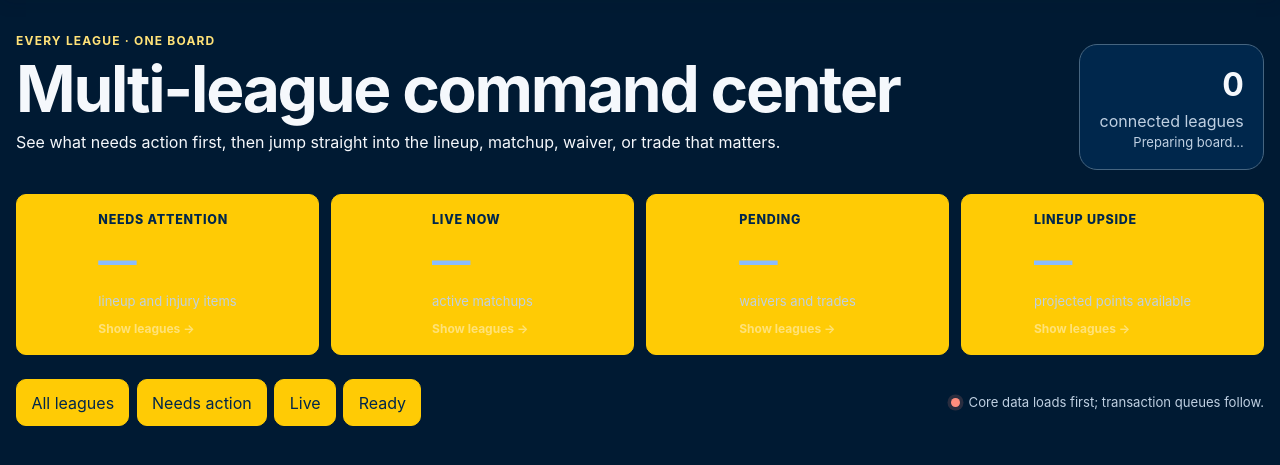
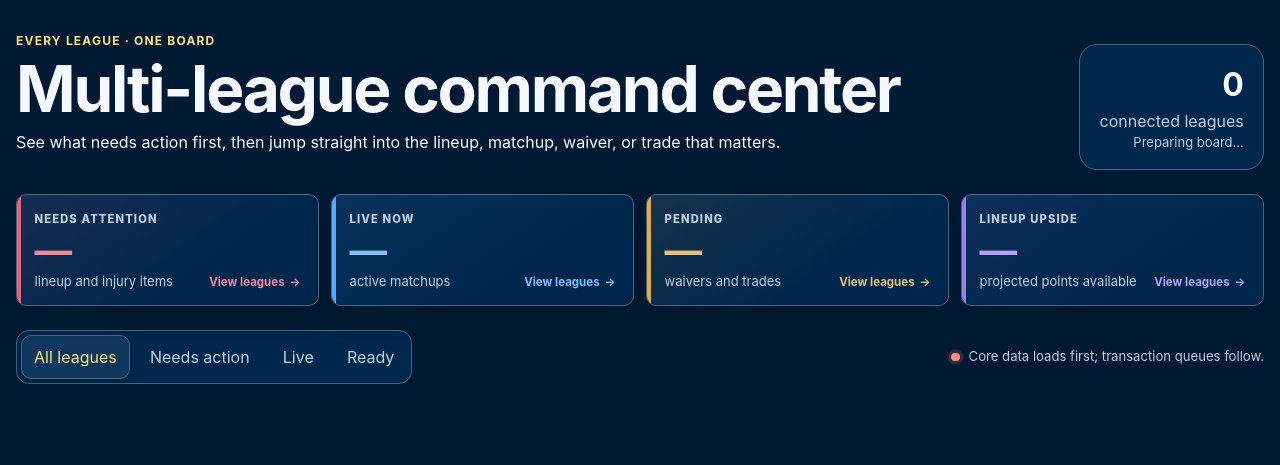
Before and after one commit to mwilson2024/FFwebsite, a Python web app: template src/weekly_projections/web/templates/command_center.html in a window 1280 px wide. Shown: the part 119-584 px from the top of the page. Run offline with Jinja, Linux system fonts and the light colour scheme; the template is opened without the code that fills it, so the values that code supplies are empty.

Commit message:
Polish command center summary cards

```diff
--- a/src/weekly_projections/web/static/command-center-polish.css
+++ b/src/weekly_projections/web/static/command-center-polish.css
@@ -1,8 +1,6 @@
-/* Blue/violet game-day accents replace the former green Command Center palette. */
-.command-overview strong,
-.command-mini-metrics strong {
-  color: #8bbcff;
-}
+/* Theme-safe Command Center accents. Keep interactive summaries looking like
+   dashboard cards instead of large primary-action buttons. */
+.command-mini-metrics strong { color: #8bbcff; }
 
 .command-toolbar button.active,
 .league-badge,
@@ -26,22 +24,73 @@
 .command-chance b { background: linear-gradient(90deg, #6fa8ff, #a78bfa); }
 
 .command-overview button {
+  --metric-accent: #6fa8ff;
+  --metric-color: color-mix(in srgb, var(--metric-accent) 72%, var(--site-text, #fff));
+  position: relative;
+  overflow: hidden;
   display: grid;
-  gap: .15rem;
-  min-height: 7rem;
-  padding: 1rem 1.1rem;
+  grid-template-columns: minmax(0, 1fr) auto;
+  align-content: center;
+  gap: .1rem .75rem;
+  min-height: 8rem;
+  padding: 1rem 1.1rem .9rem;
   border: 1px solid var(--line, #315477);
-  border-radius: 18px;
-  background: var(--panel, #082f53);
-  color: inherit;
+  border-radius: 16px;
+  background: linear-gradient(
+    145deg,
+    color-mix(in srgb, var(--metric-accent) 9%, var(--site-panel, #082f53)),
+    var(--site-panel, #082f53) 65%
+  );
+  color: var(--site-text, inherit);
   font: inherit;
   text-align: left;
   cursor: pointer;
-  transition: border-color .16s ease, box-shadow .16s ease, transform .16s ease;
+  box-shadow: inset 0 1px rgba(255, 255, 255, .035), 0 10px 28px rgba(0, 0, 0, .1);
+  transition: border-color .16s ease, box-shadow .16s ease, transform .16s ease, background .16s ease;
+}
+
+.command-overview button::before {
+  content: "";
+  position: absolute;
+  inset: 0 auto 0 0;
+  width: 4px;
+  background: var(--metric-accent);
+}
+
+.command-overview button[data-command-overview-filter="action"] { --metric-accent: #f05f75; }
+.command-overview button[data-command-overview-filter="live"] { --metric-accent: #5aa7ff; }
+.command-overview button[data-command-overview-filter="pending"] { --metric-accent: #e8aa3c; }
+.command-overview button[data-command-overview-filter="upside"] { --metric-accent: #9a82ed; }
+
+.command-overview button > span {
+  grid-column: 1 / -1;
+  color: var(--site-muted, #91a9cb);
+  font-size: .7rem;
+  letter-spacing: .1em;
+}
+
+.command-overview button > strong {
+  grid-column: 1;
+  margin-top: .12rem;
+  color: var(--metric-color);
+  font-size: clamp(1.8rem, 3vw, 2.35rem);
+  font-variant-numeric: tabular-nums;
+  line-height: 1.08;
+}
+
+.command-overview button > small {
+  grid-column: 1;
+  color: var(--site-muted, #91a9cb);
+  line-height: 1.35;
 }
 
 .command-overview button:hover {
-  border-color: #7da8ff;
+  border-color: var(--metric-accent);
+  background: linear-gradient(
+    145deg,
+    color-mix(in srgb, var(--metric-accent) 14%, var(--site-panel, #082f53)),
+    var(--site-panel, #082f53) 68%
+  );
   transform: translateY(-2px);
 }
 
@@ -51,19 +100,80 @@
 }
 
 .command-overview button[aria-pressed="true"] {
-  border-color: #7da8ff;
-  box-shadow: 0 0 0 2px rgba(125, 168, 255, .22), 0 12px 32px rgba(0, 0, 0, .18);
+  border-color: var(--metric-accent);
+  box-shadow: 0 0 0 2px color-mix(in srgb, var(--metric-accent) 26%, transparent), 0 12px 32px rgba(0, 0, 0, .18);
 }
 
 .command-overview button > b {
-  margin-top: .4rem;
-  color: var(--site-link, #8bbcff);
-  font-size: .75rem;
+  grid-column: 2;
+  grid-row: 2 / span 2;
+  align-self: end;
+  display: inline-flex;
+  align-items: center;
+  gap: .3rem;
+  color: var(--metric-color);
+  font-size: .72rem;
+  white-space: nowrap;
 }
 
-.command-overview button[aria-pressed="true"] > b { color: #ffc845; }
+.command-overview button > b i { font-style: normal; transition: transform .16s ease; }
+.command-overview button:hover > b i { transform: translateX(3px); }
+.command-overview button[aria-pressed="true"] > b { color: var(--metric-color); }
 .command-overview button[aria-pressed="true"] > b::before { content: "✓ "; }
 
+.command-toolbar > div {
+  padding: .25rem;
+  border: 1px solid var(--site-line, #315477);
+  border-radius: 13px;
+  background: var(--site-panel, #082f53);
+}
+
+/* themes.css intentionally turns generic buttons into primary actions. These
+   two Command Center groups are navigation surfaces, so opt them back out. */
+html[data-theme] .command-overview button {
+  border-color: var(--site-line) !important;
+  background: linear-gradient(
+    145deg,
+    color-mix(in srgb, var(--metric-accent) 9%, var(--site-panel)),
+    var(--site-panel) 65%
+  ) !important;
+  color: var(--site-text) !important;
+  box-shadow: inset 0 1px rgba(255, 255, 255, .035), 0 10px 28px rgba(0, 0, 0, .1) !important;
+}
+
+html[data-theme] .command-overview button:is(:hover,[aria-pressed="true"]) {
+  border-color: var(--metric-accent) !important;
+}
+
+html[data-theme] .command-overview button[aria-pressed="true"] {
+  box-shadow: 0 0 0 2px color-mix(in srgb, var(--metric-accent) 26%, transparent), 0 12px 32px rgba(0, 0, 0, .18) !important;
+}
+
+html[data-theme] .command-toolbar button {
+  min-height: 38px;
+  padding: .48rem .75rem;
+  border-color: transparent !important;
+  border-radius: 9px;
+  background: transparent !important;
+  color: var(--site-muted) !important;
+  box-shadow: none !important;
+}
+
+html[data-theme] .command-toolbar button:hover {
+  background: var(--site-hover) !important;
+  color: var(--site-text) !important;
+}
+
+html[data-theme] .command-toolbar button.active {
+  border-color: var(--site-line) !important;
+  background: var(--site-raised) !important;
+  color: var(--site-link) !important;
+  box-shadow: 0 3px 10px rgba(0, 0, 0, .14) !important;
+}
+
 @media (max-width: 650px) {
-  .command-overview button { min-height: 6.5rem; padding: .8rem; }
+  .command-overview button { min-height: 7.25rem; padding: .85rem .9rem .75rem; }
+  .command-overview button > b { grid-column: 1 / -1; grid-row: auto; margin-top: .35rem; }
+  .command-toolbar > div { width: 100%; display: grid; grid-template-columns: repeat(4, minmax(0, 1fr)); }
+  html[data-theme] .command-toolbar button { padding-inline: .35rem; font-size: .75rem; }
 }
--- a/src/weekly_projections/web/templates/command_center.html
+++ b/src/weekly_projections/web/templates/command_center.html
@@ -9,7 +9,7 @@
   <link rel="stylesheet" href="/static/workspace.css?v=3">
   <link rel="stylesheet" href="/static/command-center.css?v=20261014-overview-links">
   <link rel="stylesheet" href="/static/command-center-live.css?v=3">
-  <link rel="stylesheet" href="/static/command-center-polish.css?v=20261014-overview-links">
+  <link rel="stylesheet" href="/static/command-center-polish.css?v=20261018-summary-restyle">
   <link rel="stylesheet" href="/static/lions.css?v=1">
   <script src="/static/command-center.js?v=20261014-overview-links" defer></script>
   {% include '_theme_assets.html' %}
@@ -26,10 +26,10 @@
       <div class="command-hero-status"><strong>{{ leagues|length }}</strong><span>connected leagues</span><small id="command-load-progress">Preparing board…</small></div>
     </section>
     <section class="command-overview" aria-label="Portfolio summary" aria-live="polite">
-      <button type="button" data-command-overview-filter="action" aria-pressed="false" aria-controls="command-board"><span>Needs attention</span><strong id="command-action-count">—</strong><small>lineup and injury items</small><b>Show leagues →</b></button>
-      <button type="button" data-command-overview-filter="live" aria-pressed="false" aria-controls="command-board"><span>Live now</span><strong id="command-live-count">—</strong><small>active matchups</small><b>Show leagues →</b></button>
-      <button type="button" data-command-overview-filter="pending" aria-pressed="false" aria-controls="command-board"><span>Pending</span><strong id="command-pending-count">—</strong><small>waivers and trades</small><b>Show leagues →</b></button>
-      <button type="button" data-command-overview-filter="upside" aria-pressed="false" aria-controls="command-board"><span>Lineup upside</span><strong id="command-edge-total">—</strong><small>projected points available</small><b>Show leagues →</b></button>
+      <button type="button" data-command-overview-filter="action" aria-pressed="false" aria-controls="command-board"><span>Needs attention</span><strong id="command-action-count">—</strong><small>lineup and injury items</small><b>View leagues <i aria-hidden="true">→</i></b></button>
+      <button type="button" data-command-overview-filter="live" aria-pressed="false" aria-controls="command-board"><span>Live now</span><strong id="command-live-count">—</strong><small>active matchups</small><b>View leagues <i aria-hidden="true">→</i></b></button>
+      <button type="button" data-command-overview-filter="pending" aria-pressed="false" aria-controls="command-board"><span>Pending</span><strong id="command-pending-count">—</strong><small>waivers and trades</small><b>View leagues <i aria-hidden="true">→</i></b></button>
+      <button type="button" data-command-overview-filter="upside" aria-pressed="false" aria-controls="command-board"><span>Lineup upside</span><strong id="command-edge-total">—</strong><small>projected points available</small><b>View leagues <i aria-hidden="true">→</i></b></button>
     </section>
     <div class="command-toolbar" aria-label="Command center filters">
       <div role="group" aria-label="Filter leagues">
```
Also changed, not shown: tests/test_command_center.py (+5 -1 lines).
